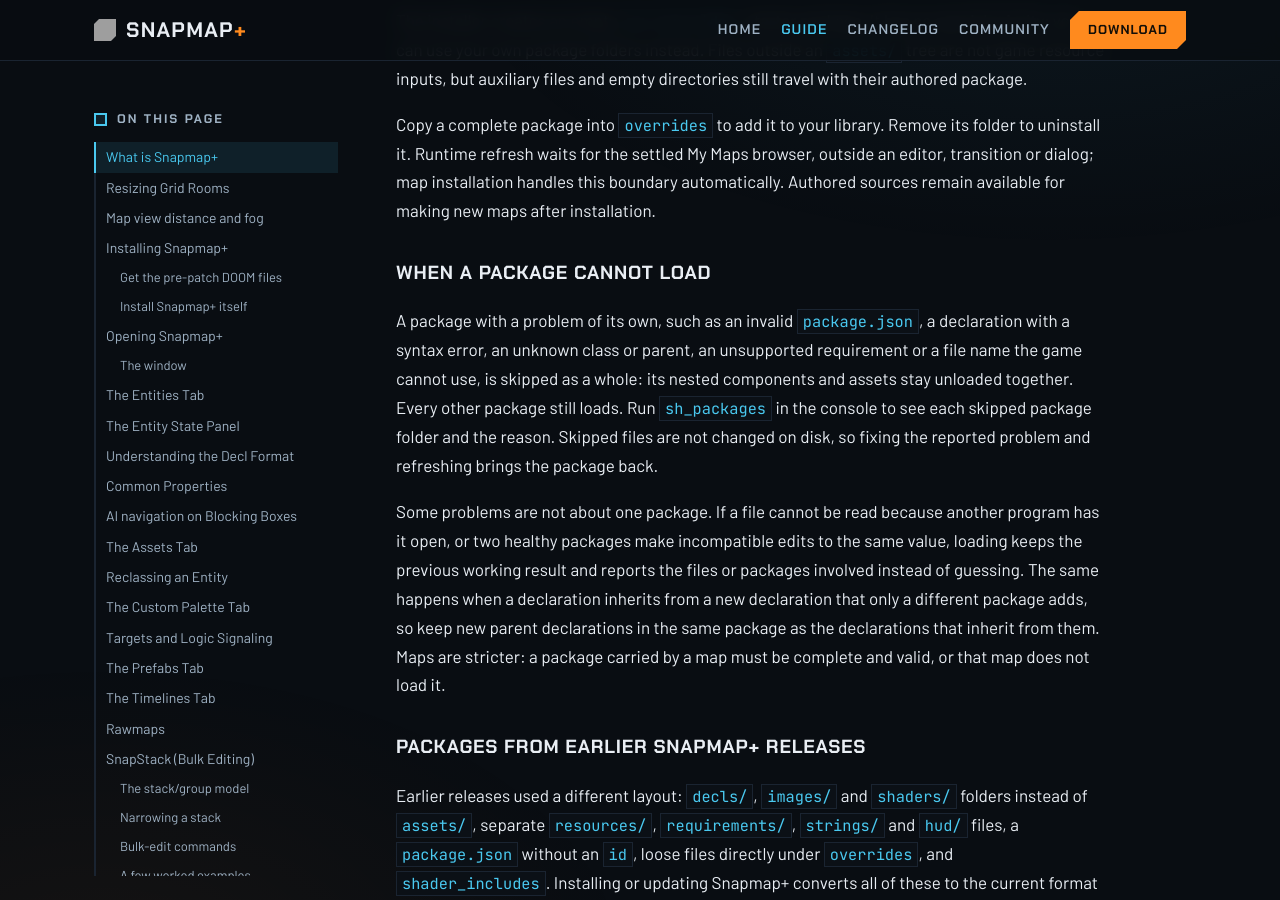
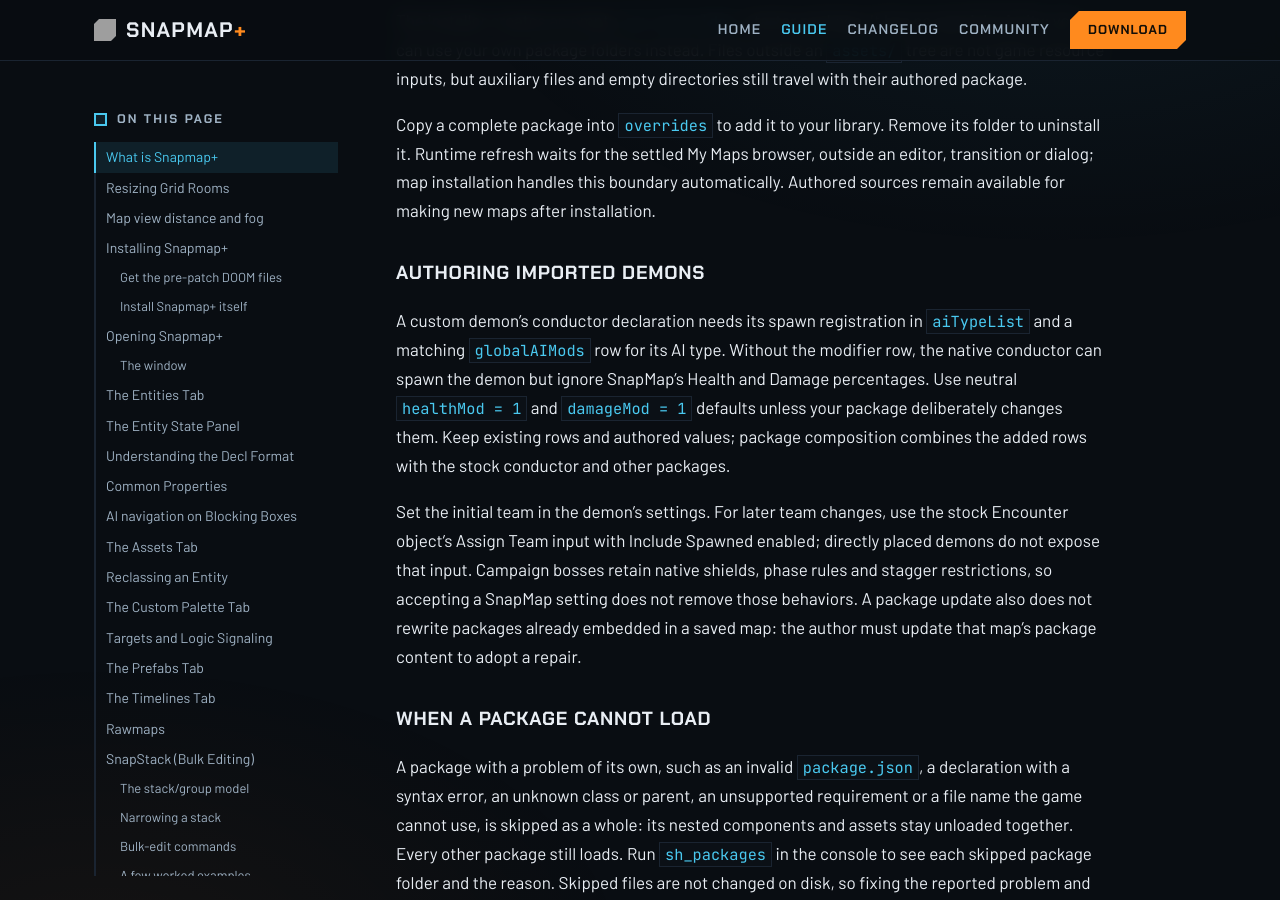
Before and after one commit to doom-snapmap/snapmap-web, a Jekyll site: the page built from site/snapmap-plus-guide.md, in a window 1280 px wide and 900 px high, scrolled down 31997 px. Built offline with Jekyll 4.4.1, drawn with Linux system fonts in a browser that asks for light colours; grey boxes are pictures that could not be loaded.

Commit message:
docs: Explain imported demon modifier authoring
Document the conductor rows required for SnapMap health and damage controls, the stock Encounter route for team changes, and the limits imposed by native boss behavior. Clarify that installing a repaired package preserves existing maps until their authored package content is updated.

```diff
--- a/site/snapmap-plus-guide.md
+++ b/site/snapmap-plus-guide.md
@@ -912,6 +912,20 @@
 map installation handles this boundary automatically. Authored sources remain available for making
 new maps after installation.
 
+### Authoring imported demons
+
+A custom demon's conductor declaration needs its spawn registration in `aiTypeList` and a matching
+`globalAIMods` row for its AI type. Without the modifier row, the native conductor can spawn the demon
+but ignore SnapMap's Health and Damage percentages. Use neutral `healthMod = 1` and `damageMod = 1`
+defaults unless your package deliberately changes them. Keep existing rows and authored values;
+package composition combines the added rows with the stock conductor and other packages.
+
+Set the initial team in the demon's settings. For later team changes, use the stock Encounter object's
+Assign Team input with Include Spawned enabled; directly placed demons do not expose that input.
+Campaign bosses retain native shields, phase rules and stagger restrictions, so accepting a SnapMap
+setting does not remove those behaviors. A package update also does not rewrite packages already
+embedded in a saved map: the author must update that map's package content to adopt a repair.
+
 ### When a package cannot load
 
 A package with a problem of its own, such as an invalid `package.json`, a declaration with a syntax
```
